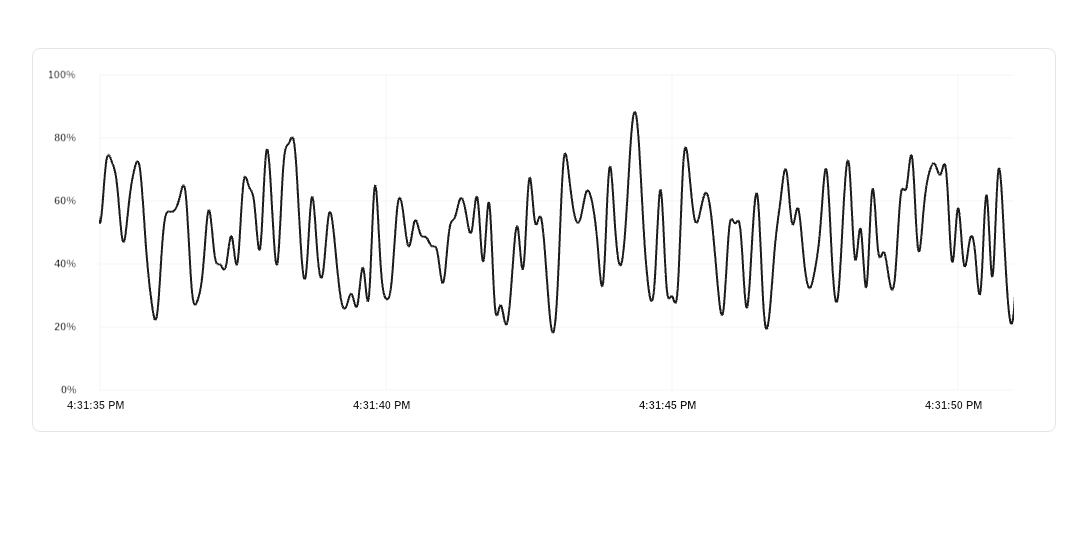
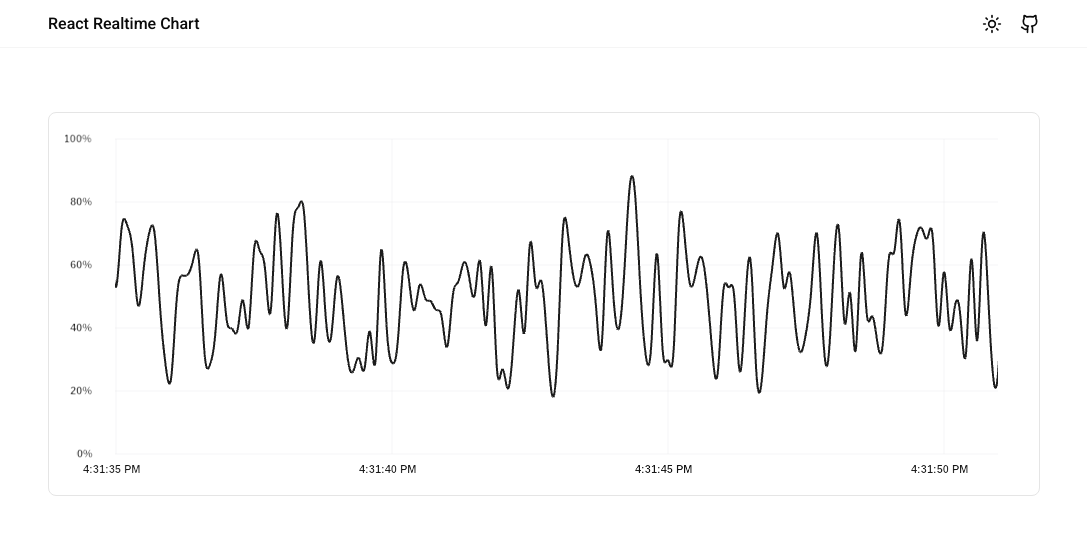
Before and after one commit to jkuri/react-realtime-chart, a React (Vite) app: page / in a window 1280 px wide. Shown: the top 534 px of the page, without its empty margins (96-1183 px from the left). Built offline with nearby package versions, Linux system fonts and the light colour scheme.

Commit message:
feat(demo): header

```diff
--- a/package.json
+++ b/package.json
@@ -40,6 +40,7 @@
     "@types/react": "^19.0.10",
     "@types/react-dom": "^19.0.4",
     "@vitejs/plugin-react": "^4.3.4",
+    "lucide-react": "^0.542.0",
     "react": "^19.1.0",
     "react-dom": "^19.1.0",
     "tailwindcss": "^4.1.5",
--- a/src/App.tsx
+++ b/src/App.tsx
@@ -1,10 +1,14 @@
+import { Header } from "./components/header";
 import { Demo } from "./pages/demo";
 
 function App() {
   return (
-    <div className="flex min-h-svh justify-center">
-      <div className="w-full max-w-5xl h-96 p-4 border rounded-md my-12">
-        <Demo />
+    <div className="flex min-h-svh w-full flex-col">
+      <Header />
+      <div className="container mx-auto p-4 max-w-5xl">
+        <div className="w-full h-96 p-4 border rounded-md my-12">
+          <Demo />
+        </div>
       </div>
     </div>
   );
--- /dev/null
+++ b/src/components/header.tsx
@@ -0,0 +1,62 @@
+import { useTheme } from "@/providers/theme-provider";
+import { Moon, Sun } from "lucide-react";
+
+export function Header() {
+  return (
+    <header className="h-12 bg-background-header border-b border-accent">
+      <div className="container mx-auto px-4 h-full flex items-center max-w-5xl">
+        <div className="w-full flex justify-between items-center">
+          <h3 className="font-medium">React Realtime Chart</h3>
+          <div className="flex items-center gap-2">
+            <ThemeToggle />
+            <GithubLink />
+          </div>
+        </div>
+      </div>
+    </header>
+  );
+}
+
+function ThemeToggle() {
+  const { theme, setTheme } = useTheme();
+
+  const toggleTheme = () => {
+    setTheme(theme === "light" ? "dark" : "light");
+  };
+
+  return (
+    <button
+      type="button"
+      onClick={toggleTheme}
+      className="flex items-center justify-center w-10 h-10 rounded-lg bg-background-secondary hover:bg-background-tertiary"
+    >
+      {theme === "dark" ? <Moon className="size-5 text-foreground" /> : <Sun className="size-5 text-foreground" />}
+    </button>
+  );
+}
+
+function GithubLink() {
+  return (
+    <a
+      href="https://github.com/jkuri/react-realtime-chart"
+      target="_blank"
+      rel="noopener noreferrer"
+      className="flex items-center justify-center size-5 rounded-lg bg-background-secondary hover:bg-background-tertiary"
+    >
+      <svg
+        xmlns="http://www.w3.org/2000/svg"
+        width="24"
+        height="24"
+        viewBox="0 0 24 24"
+        fill="none"
+        stroke="currentColor"
+        stroke-width="2"
+        strokeLinecap="round"
+        strokeLinejoin="round"
+      >
+        <path d="M15 22v-4a4.8 4.8 0 0 0-1-3.5c3 0 6-2 6-5.5.08-1.25-.27-2.48-1-3.5.28-1.15.28-2.35 0-3.5 0 0-1 0-3 1.5-2.64-.5-5.36-.5-8 0C6 2 5 2 5 2c-.3 1.15-.3 2.35 0 3.5A5.403 5.403 0 0 0 4 9c0 3.5 3 5.5 6 5.5-.39.49-.68 1.05-.85 1.65-.17.6-.22 1.23-.15 1.85v4" />
+        <path d="M9 18c-4.51 2-5-2-7-2" />
+      </svg>
+    </a>
+  );
+}
--- a/src/main.tsx
+++ b/src/main.tsx
@@ -4,7 +4,7 @@ import "./index.css";
 import App from "./App.tsx";
 import { ThemeProvider } from "./providers/theme-provider.tsx";
 
-createRoot(document.getElementById("root")!).render(
+createRoot(document.getElementById("root") as HTMLDivElement).render(
   <StrictMode>
     <ThemeProvider>
       <App />
--- a/src/pages/demo.tsx
+++ b/src/pages/demo.tsx
@@ -16,8 +16,8 @@ export function Demo() {
     yGrid: {
       min: 0,
       max: 100,
-      color: isDark ? "ffffff1a" : "#09090B",
-      opacity: isDark ? 0.05 : 0.1,
+      color: isDark ? "#171717" : "#09090B",
+      opacity: isDark ? 1 : 0.1,
       tickNumber: 5,
       tickFormat: (v: string | number) => `${v}%`,
       tickPadding: 25,
@@ -26,8 +26,8 @@ export function Demo() {
       tickFontSize: 11,
     },
     xGrid: {
-      color: isDark ? "ffffff1a" : "#09090B",
-      opacity: isDark ? 0.05 : 0.1,
+      color: isDark ? "#171717" : "#09090B",
+      opacity: isDark ? 1 : 0.1,
       tickNumber: 7,
       tickFontColor: isDark ? "#ffffff" : "#171717",
       tickFontSize: 11,
```
Also changed, not shown: 2 other files (tests, documents, lock files or other folders).
